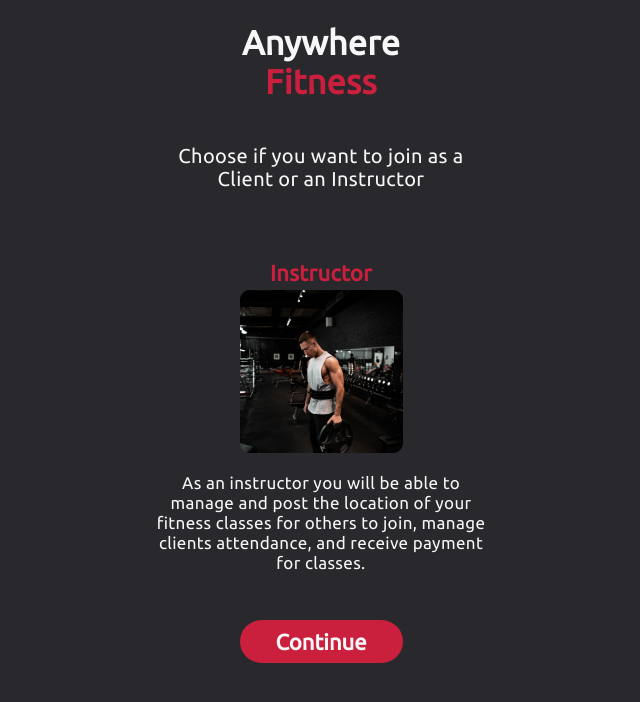
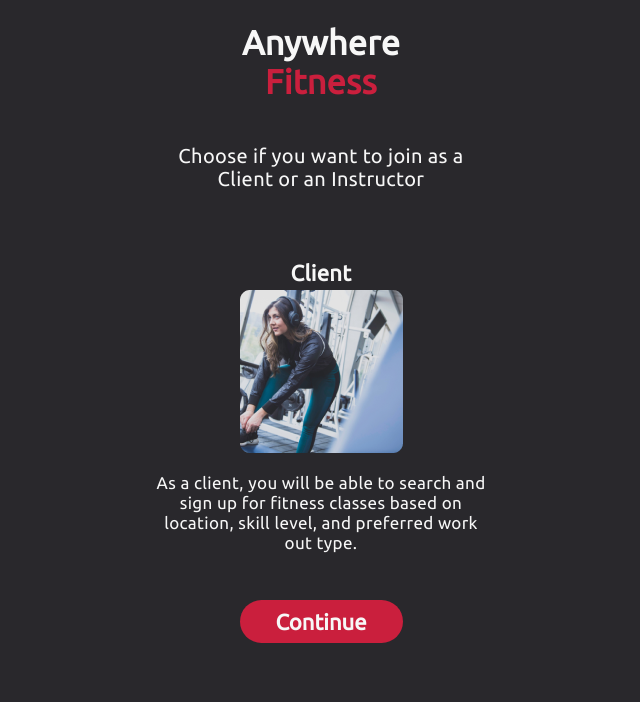
Before and after one commit to rbabaci1/Anywhere-Fitness, a React (Create React App) app in the folder anywhere-fitness/: page /accountType/client in a window 1280 px wide. Shown: the top 702 px of the page, without its empty margins (319-959 px from the left). Built offline with nearby package versions, Linux system fonts and the light colour scheme.

Commit message:
import FormDefaultStyle to SignUpForm

```diff
--- a/anywhere-fitness/src/Pages/AccountType/Components/UserType.js
+++ b/anywhere-fitness/src/Pages/AccountType/Components/UserType.js
@@ -2,10 +2,10 @@ import React from 'react';
 import ClientOrInstructor from '../../../ReusableComponents/ClientOrInstructor';
 
 export default function UserType({ match }) {
-  const { typeName } = match.params;
+  const { userType } = match.params;
   return (
     <div>
-      <ClientOrInstructor type={typeName} />
+      <ClientOrInstructor userType={userType} />
     </div>
   );
 }
--- a/anywhere-fitness/src/Pages/SignUpPage/SignUpForm.js
+++ b/anywhere-fitness/src/Pages/SignUpPage/SignUpForm.js
@@ -7,6 +7,7 @@ import axios from 'axios';
 
 import Logo from '../../ReusableComponents/Logo';
 import Button from '../../ReusableComponents/Button';
+import { FormDefaultStyle } from '../../ReusableComponents/FormDefaultStyle';
 
 import { showPassword } from '../../functionsLibrary/library';
 
--- a/anywhere-fitness/src/ReusableComponents/ClientOrInstructor.js
+++ b/anywhere-fitness/src/ReusableComponents/ClientOrInstructor.js
@@ -26,12 +26,12 @@ const SelectedContainer = styled.div`
   }
 `;
 
-export default function ClientOrInstructor({ type }) {
+export default function ClientOrInstructor({ userType }) {
   return (
     <SelectedContainer>
       <Header />
 
-      {type === 'client' ? (
+      {userType === 'client' ? (
         <div>
           <Client />
           <p>
```
